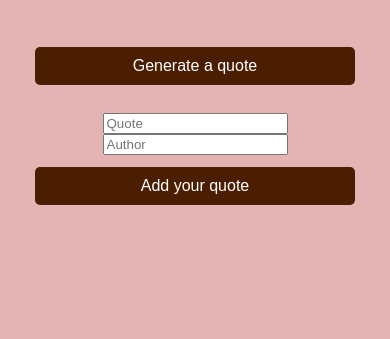
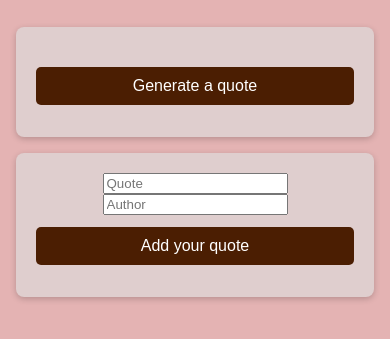
Before and after one commit to Nataliia74/Quote-generator-frontend-and-backend, a plain HTML site: page Frontend/index.html in a window 390 px wide. Shown: the part 77-416 px from the top of the page. Drawn offline with Linux system fonts and the light colour scheme; no server answers.

Commit message:
Changed css for mobile version

```diff
--- a/Frontend/style.css
+++ b/Frontend/style.css
@@ -20,15 +20,17 @@ h1 {
   gap: 40px;
   max-width: 1100px;
   margin: 0 auto;
+  width: 100%;
 }
 
-.gen_box .quote_box {
+.gen_box,
+.quote_box {
   background-color: #dfcece;
   padding: 20px;
   border-radius: 8px;
   box-shadow: 0 2px 6px rgba(0, 0, 0, 0.2);
-
   margin: 0;
+  overflow-wrap: anywhere;
 }
 
 p {
@@ -62,7 +64,8 @@ button:hover {
     gap: 16px;
   }
 
-  .gen_box .quote_box {
+  .gen_box,
+  .quote_box {
     max-width: 100%;
   }
 
```
